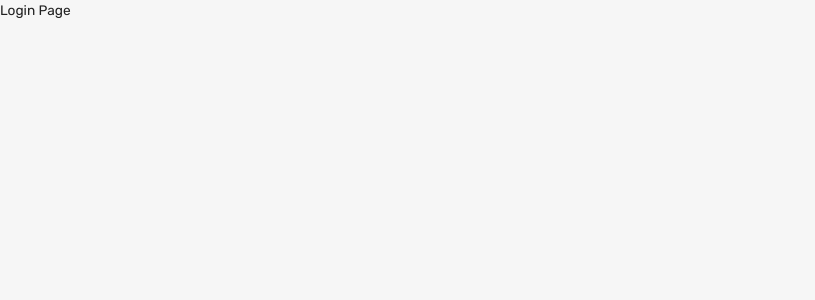
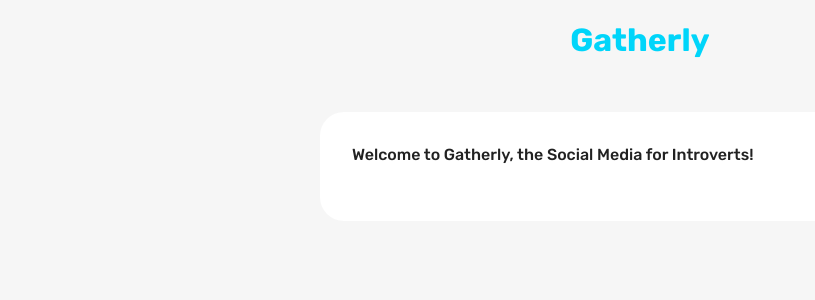
Before and after one commit to lingeorge88/messenger_app, a React (Create React App) app in the folder client/: page / in a window 1280 px wide. Shown: the top 300 px of the page, without its empty margins (0-815 px from the left). Built offline with nearby package versions, Linux system fonts and the light colour scheme.

Commit message:
configured login form outline

```diff
--- /dev/null
+++ b/client/src/scenes/loginPage/Form.jsx
@@ -0,0 +1,58 @@
+import { useState } from "react";
+import {
+    Box,
+    Button,
+    TextField,
+    useMediaQuery,
+    Typography,
+    useTheme,
+} from "@mui/material";
+import EditOutlinedIcon from "@mui/icons-material/EditOutlined";
+import { Formik } from "formik";
+import * as yup from "yup";
+import { useNavigate } from "react-router-dom";
+import { useDispatch } from "react-redux";
+import { setLogin } from "state";
+import Dropzone from "react-dropzone";
+import FlexBetween from "components/FlexBetween";
+
+const registerSchema = yup.object().shape({
+    firstName: yup.string().required("required"),
+    lastName: yup.string().required("required"),
+    email: yup.string().email('invalid email').required("required"),
+    password: yup.string().required("required"),
+    location: yup.string().required("required"),
+    occupation: yup.string().required("required"),
+    picture: yup.string().required("required"),
+});
+
+const loginSchema = yup.object().shape({
+    email: yup.string().email('invalid email').required("required"),
+    password: yup.string().required("required")
+});
+
+const initialValuesRegister = {
+    firstName: "",
+    lastName: "",
+    email: "",
+    password: "",
+    location: "",
+    occupation: "",
+    picture: "",
+}
+
+const initialValuesLogin = {
+    email: "",
+    password: "",
+}
+
+const Form = () => {
+    const [ pageType, setPageType ] = useState("login");
+    const { palette } = useTheme();
+    const dispatch = useDispatch();
+    const navigate = useNavigate();
+    const isNonMobile = useMediaQuery("(min-width:600px)");
+    const isLogin = pageType === "login";
+}
+
+export default Form;
--- a/client/src/scenes/loginPage/index.jsx
+++ b/client/src/scenes/loginPage/index.jsx
@@ -1,8 +1,35 @@
+import { Box, Typography, useTheme, useMediaQuery } from "@mui/material";
+import Form from "./Form";
+
 const LoginPage = () => {
+    const theme = useTheme();
+    const isNonMobileScreens = useMediaQuery("(min-width: 1000px)");
+
     return (
-        <div>
-            Login Page
-        </div>
+       <Box>
+        <Box width="100%" background={theme.palette.background.alt} p="1rem 6%" textAlign="center">
+          <Typography
+          fontWeight="bold"
+          fontSize="32px"
+          color="primary"
+        >
+          Gatherly
+        </Typography>
+        </Box>
+
+        <Box
+        width={isNonMobileScreens ? "50%" : "93%"}
+        p="2rem"
+        m="2rem auto"
+        borderRadius="1.5rem"
+        backgroundColor={theme.palette.background.alt}
+        >
+            <Typography fontWeight="500" variant="h5" sx={{mb: "1.5rem"}}>
+                Welcome to Gatherly, the Social Media for Introverts!
+            </Typography>
+
+        </Box>
+       </Box>
     )
 }
 export default LoginPage;
--- a/client/src/scenes/navbar/index.jsx
+++ b/client/src/scenes/navbar/index.jsx
@@ -56,7 +56,7 @@
             },
           }}
         >
-          Sociopedia
+          Gatherly
         </Typography>
         {isNonMobileScreens && (
           <FlexBetween
```
